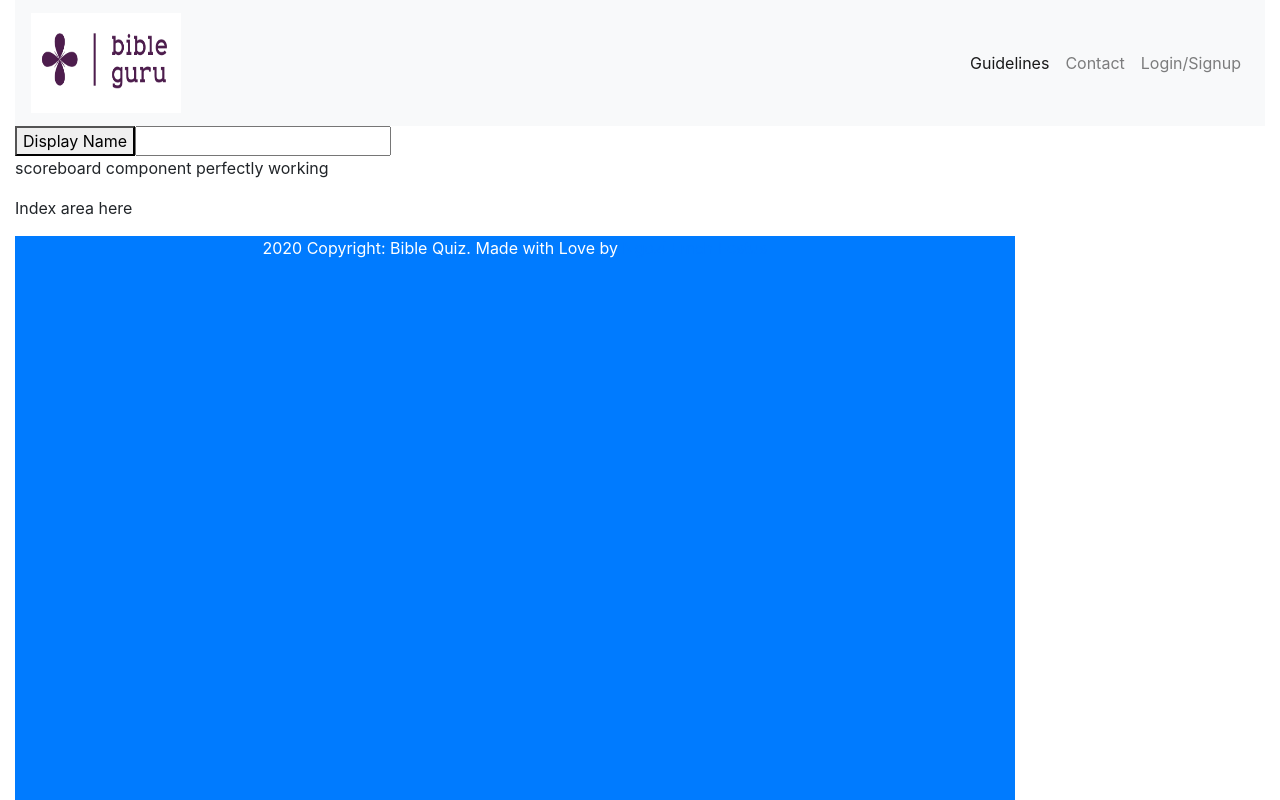
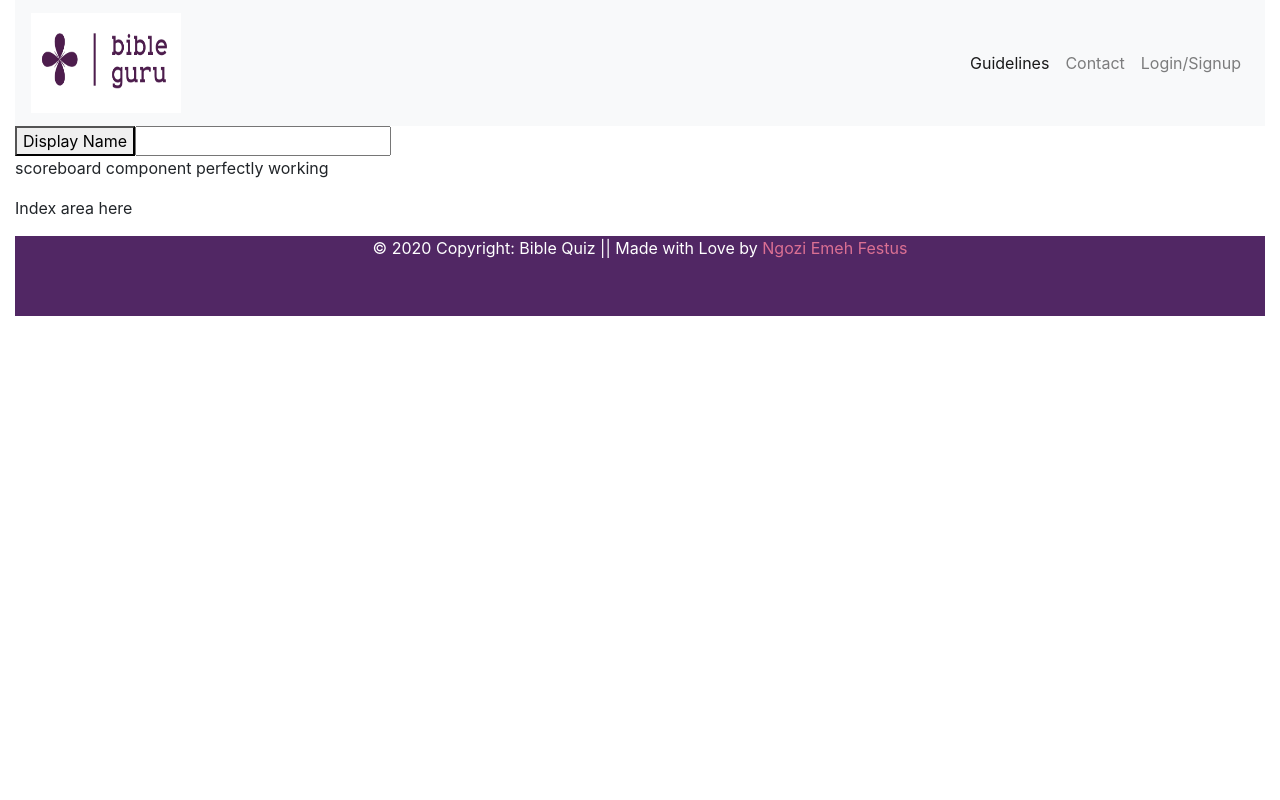
Before and after one commit to NgoziEmeh/Bible-quiz-web-app-frontend, an Angular app: page / in a window 1280 px wide. Shown: the top 800 px of the page. Built offline with nearby package versions, Linux system fonts and the light colour scheme.

Commit message:
footer text

```diff
--- a/src/app/footer/footer.component.css
+++ b/src/app/footer/footer.component.css
@@ -1,8 +1,11 @@
 .footer-copyright{
     color: white;
 }
-footer{
-    height: 500vh;
-    width: 1000px;
-    background: purple;
+.page-footer{
+    height: 10vh;
+    width: 100%;
+    background: #512764;
 }
+a{
+    color: palevioletred;
+}
--- a/src/app/footer/footer.component.html
+++ b/src/app/footer/footer.component.html
@@ -1,7 +1,7 @@
 <!-- Footer -->
-<footer class="page-footer font-small bg-primary">
+<footer class="page-footer font-small">
     <div class="footer-copyright text-center">
-        2020 Copyright: Bible Quiz. Made with Love by
+        &copy; 2020 Copyright: Bible Quiz || Made with Love by
         <a href="http://ngoziemeh.com" target="_blank">Ngozi Emeh Festus </a>
 
     </div>
```
